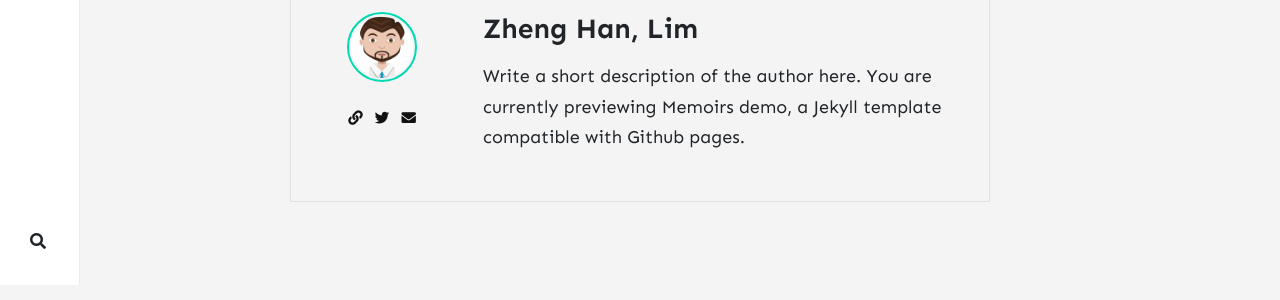
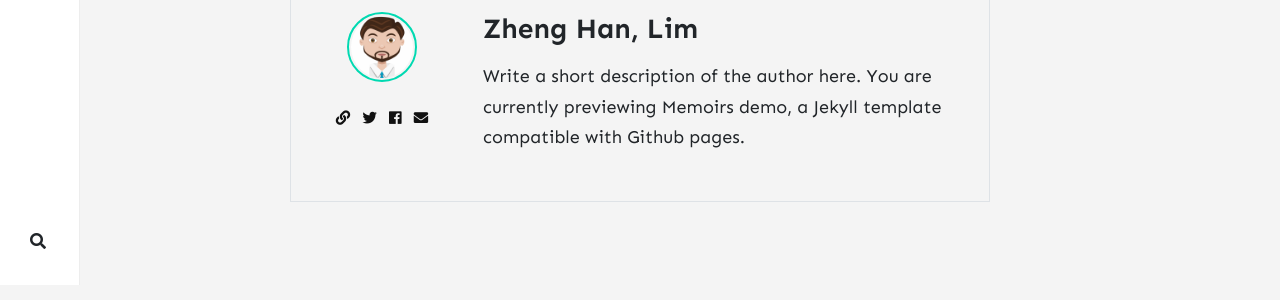
Before and after one commit to wyewlee/st-my, a Jekyll site: the page built from _pages/authors.html, in a window 1280 px wide. Shown: the part 615-915 px from the top of the page. Built offline with Jekyll 4.4.1, drawn with Linux system fonts in a browser that asks for light colours; nearby versions of some CDN libraries; comment, search, counter and statistics services are not loaded.

Commit message:
author facebook

```diff
--- a/_includes/author-box.html
+++ b/_includes/author-box.html
@@ -12,7 +12,7 @@
             <p class="mt-4 mb-0 small text-center">
                 <a target="_blank" class="d-inline-block mx-1 text-dark" href="{{ author.web }}"><i class="fa fa-link"></i></a>
                 <a target="_blank" class="d-inline-block mx-1 text-dark" href="{{ author.twitter }}"><i class="fab fa-twitter"></i></a>
-                <a target="_blank" class="d-inline-block mx-1 text-dark" href="{{ author.facebook }}"><i class="fa-brands fa-facebook"></i></a>
+                <a target="_blank" class="d-inline-block mx-1 text-dark" href="{{ author.facebook }}"><i class="fab fa-facebook"></i></a>
                 <a class="d-inline-block mx-1 text-dark" href="mailto:{{ author.email }}"><i class="fa fa-envelope"></i></a>
             </p>
         </div>
--- a/_pages/authors.html
+++ b/_pages/authors.html
@@ -25,6 +25,10 @@
                         <a target="_blank" class="d-inline-block mx-1 text-dark" href="{{ author[1].twitter }}"><i class="fab fa-twitter"></i></a>
                     {% endif %}
 
+                    {% if author[1].facebook %}
+                    <a target="_blank" class="d-inline-block mx-1 text-dark" href="{{ author[1].facebook }}"><i class="fab fa-facebook"></i></a>
+                {% endif %}
+
                     {% if author[1].email %}
                         <a class="d-inline-block mx-1 text-dark" href="mailto:{{ author[1].email }}"><i class="fa fa-envelope"></i></a>
                     {% endif %}
```
